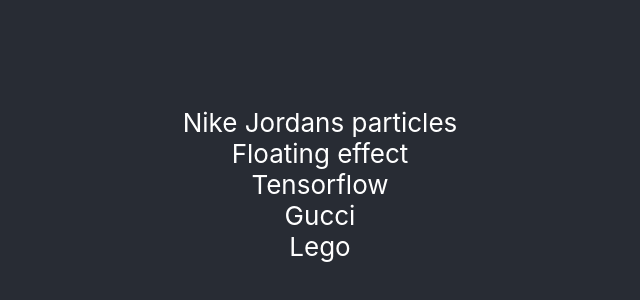
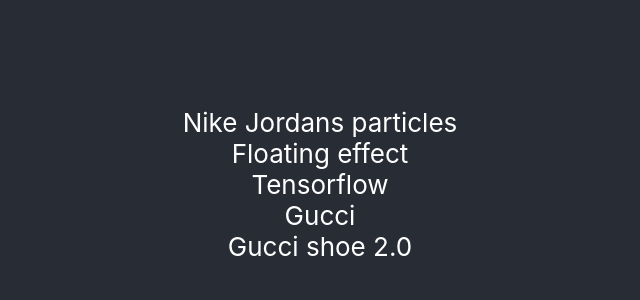
Before and after one commit to superdwayne/playground, a React (Create React App) app in the folder playground/: page / in a window 1280 px wide. Shown: the part 216-516 px from the top of the page, without its empty margins (320-960 px from the left). Built offline with nearby package versions, Linux system fonts and the light colour scheme.

Commit message:
Name update

```diff
--- a/playground/src/components/nav/nav.js
+++ b/playground/src/components/nav/nav.js
@@ -27,7 +27,7 @@
               <Link to="/water">Floating effect</Link>
               <Link to="/tensor">Tensorflow</Link>
               <Link to="/gucci">Gucci</Link>
-              <Link to="/lego">Lego</Link>
+              <Link to="/lego">Gucci shoe 2.0</Link>
             </nav>
           </header>
     </Router>
```
